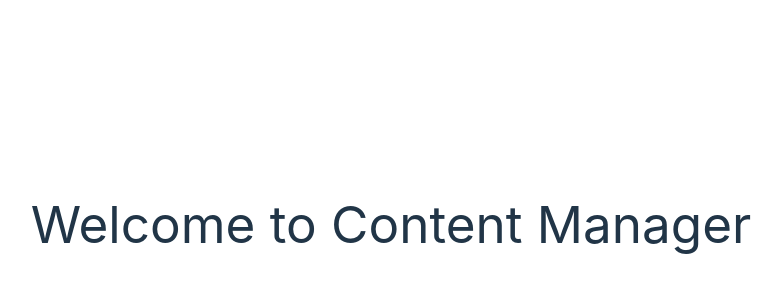
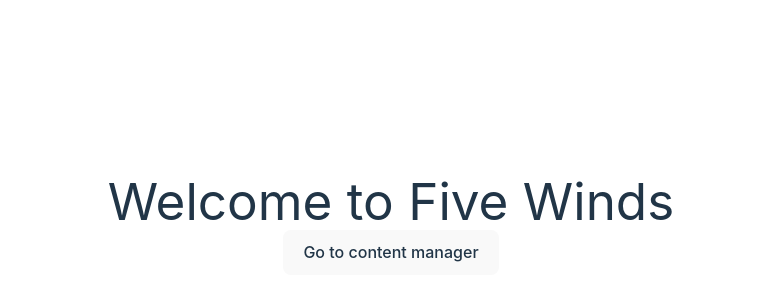
Before and after one commit to hhrob/five-winds, a React (Vite) app in the folder five-winds/: page / in a window 1280 px wide. Shown: the part 176-476 px from the top of the page, without its empty margins (249-1031 px from the left). Built offline with nearby package versions, Linux system fonts and the light colour scheme.

Commit message:
button added

```diff
--- a/five-winds/src/App.jsx
+++ b/five-winds/src/App.jsx
@@ -7,8 +7,11 @@ function App() {
   return (
     <>
     <h1 className="font-bold">
-      Welcome to Content Manager
+      Welcome to Five Winds
     </h1>
+    <button className="mt-6">
+      Go to content manager
+    </button>
     </>
     // <>
     //   <div className="flex jusify-center items-center">
```
